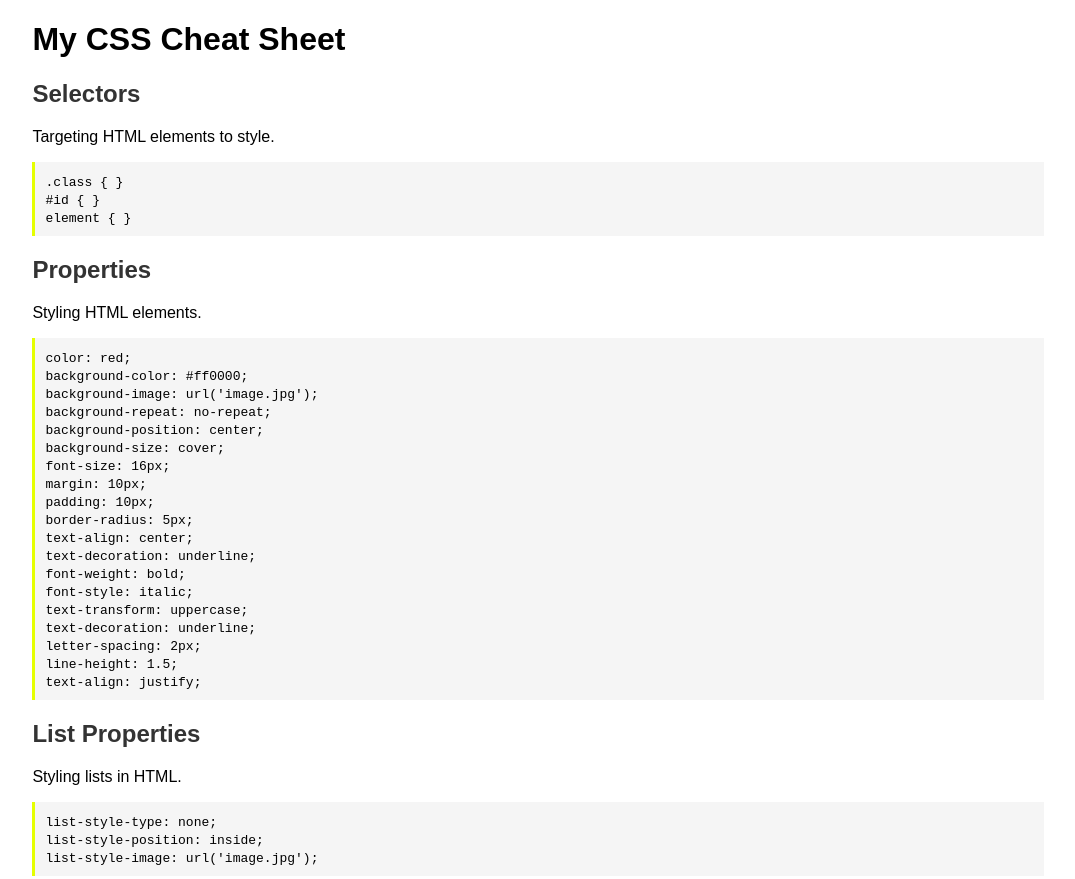
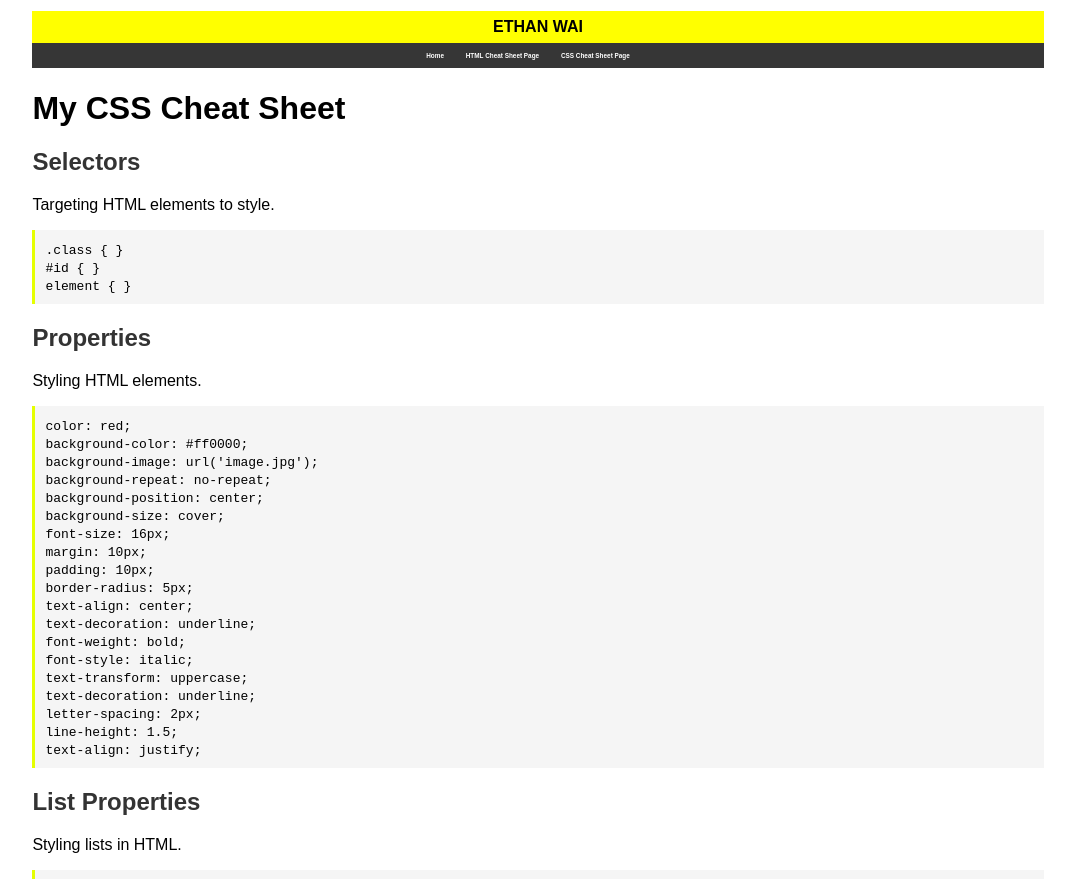
Before and after one commit to everettgitgit/ethanb2, a plain HTML site: page index.html in a window 1280 px wide. Shown: the top 879 px of the page, without its empty margins (102-1177 px from the left). Drawn offline with Linux system fonts and the light colour scheme.

Commit message:
Update index.html

```diff
--- a/index.html
+++ b/index.html
@@ -26,9 +26,64 @@
             margin: 10px 0;
             overflow-x: auto;
         }
+
+        header {
+            padding: 0;
+            text-align: center;
+            margin-bottom: 0;
+            width: 80%;
+            margin-left: auto;
+            margin-right: auto;
+
+
+        }
+
+        header h1 {
+            background-color: yellow;
+            line-height: 2;
+            padding: 0;
+            margin-bottom: 0;
+            font-size: 1em;
+            text-align: center;
+            text-transform: uppercase;
+
+        }
+
+        header nav ul {
+        background-color: rgb(54, 54, 54);
+        color: white;
+        line-height: 3;
+        font-size: 0.4em;
+        padding: 0.5em;
+        list-style-type: none;
+        margin: 0;
+        font-weight: bold;
+        }
+
+        header nav ul li {
+        display: inline;
+        padding-right: 20px;
+        text-align: center;
+        }
+
+        header nav ul li a {
+        color: white;
+        text-decoration: none;
+        }
     </style>
 </head>
 <body>
+
+    <header>
+        <h1>Ethan Wai</h1>
+        <nav>
+            <ul>
+                <li><a href="https://everettgitgit.github.io/ethanb/">Home</a></li>
+                <li><a href="https://everettgitgit.github.io/ethanb1/">HTML Cheat Sheet Page</a></li>
+                <li><a href="https://everettgitgit.github.io/ethanb2/">CSS Cheat Sheet Page</a></li>
+            </ul>
+        </nav>
+    </header>
 
     <div class="container">
         <h1>My CSS Cheat Sheet</h1>
```
